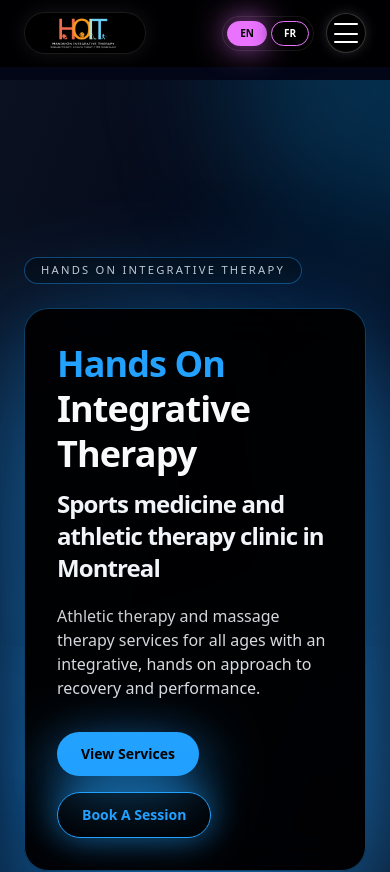
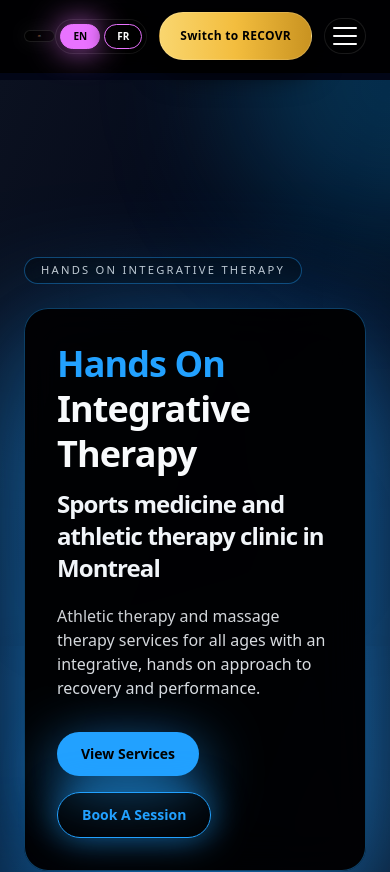
Before and after one commit to RECOVRSportsInc/Website_RECOVRxHOIT, a React (Vite) app: page / in a window 390 px wide. Shown: the top 872 px of the page. Built offline with nearby package versions, Linux system fonts and the light colour scheme.

Commit message:
Update Navbar.tsx

```diff
--- a/src/components/Navbar.tsx
+++ b/src/components/Navbar.tsx
@@ -1,5 +1,4 @@
 // src/components/Navbar.tsx
-
 import { useState, useEffect } from "react";
 import { useBrand } from "../brand/BrandContext";
 import BrandSwitch from "./BrandSwitch";
@@ -8,10 +7,11 @@ import LanguageSwitcher from "./LanguageSwitcher";
 export default function Navbar() {
   const { brand } = useBrand();
   const base = brand.key === "hoit" ? "/" : "/recovrsports";
+  const isRecovr = brand.key === "recovr";
 
   const [open, setOpen] = useState(false);
 
-  // close mobile menu on navigation
+  // close menu when navigating
   useEffect(() => {
     const close = () => setOpen(false);
     window.addEventListener("hashchange", close);
@@ -25,25 +25,26 @@ export default function Navbar() {
   return (
     <header className="fixed top-0 left-0 right-0 z-50 bg-black/90 backdrop-blur-md border-b border-black">
       <div className="container flex items-center justify-between py-3">
+
         {/* Logo */}
         <a href={base} className="no-underline flex items-center">
           <div className="px-3 py-1 rounded-full bg-black/40 backdrop-blur-sm border border-white/10 shadow-[0_0_20px_rgba(255,255,255,0.08)]">
             <img
               src={brand.logoSrc}
               alt={brand.name}
-              className="h-8 md:h-9 w-auto"
+              className="block max-h-7 md:max-h-8 w-auto"
               data-no-translate
             />
           </div>
         </a>
 
-        {/* Desktop Nav */}
+        {/* Desktop nav */}
         <nav className="hidden md:flex items-center space-x-6">
           {brand.nav.map((item) => (
             <a
               key={item.href}
               href={`${base}${item.href === "#" ? "" : item.href}`}
-              className="text-white/90 hover:text-brand-accent no-underline text-sm font-medium"
+              className="text-white/90 hover:text-recovr-gold no-underline text-sm font-medium"
             >
               {item.label}
             </a>
@@ -53,67 +54,38 @@ export default function Navbar() {
           <BrandSwitch />
         </nav>
 
-        {/* Mobile Right Section */}
+        {/* Mobile controls */}
         <div className="md:hidden flex items-center gap-3">
           <LanguageSwitcher />
+          <BrandSwitch />
 
-          {/* Hamburger */}
           <button
+            className="p-2 rounded-full bg-black/40 border border-white/10 shadow-md"
             onClick={() => setOpen(!open)}
-            className="h-10 w-10 flex items-center justify-center rounded-full bg-black/40 border border-white/20 shadow-[0_0_12px_rgba(255,255,255,0.15)]"
-            aria-label="Toggle menu"
+            aria-label="Open menu"
           >
-            <div
-              className={`
-                relative w-6 h-5 transition-all
-                ${open ? "rotate-90" : ""}
-              `}
-            >
-              <span
-                className={`
-                  absolute block h-0.5 w-full bg-white rounded transition-all
-                  ${open ? "top-2.5 rotate-45" : "top-0"}
-                `}
-              />
-              <span
-                className={`
-                  absolute block h-0.5 w-full bg-white rounded transition-all
-                  ${open ? "opacity-0" : "top-2.5"}
-                `}
-              />
-              <span
-                className={`
-                  absolute block h-0.5 w-full bg-white rounded transition-all
-                  ${open ? "top-2.5 -rotate-45" : "bottom-0"}
-                `}
-              />
+            <div className="space-y-1.5">
+              <span className="block w-6 h-0.5 bg-white rounded-full"></span>
+              <span className="block w-6 h-0.5 bg-white rounded-full"></span>
+              <span className="block w-6 h-0.5 bg-white rounded-full"></span>
             </div>
           </button>
         </div>
       </div>
 
-      {/* Mobile Menu Dropdown */}
+      {/* Mobile menu panel */}
       {open && (
-        <div className="md:hidden bg-black/95 backdrop-blur-xl border-t border-white/10 px-6 py-4 space-y-4 shadow-[0_10px_40px_rgba(0,0,0,0.6)]">
+        <div className="md:hidden bg-black/95 backdrop-blur-xl border-t border-white/10 px-6 py-4 space-y-4">
           {brand.nav.map((item) => (
             <a
               key={item.href}
               href={`${base}${item.href === "#" ? "" : item.href}`}
-              className="block text-white/90 text-lg font-medium no-underline py-1"
               onClick={() => setOpen(false)}
+              className="block text-white text-lg font-medium no-underline"
             >
               {item.label}
             </a>
           ))}
-
-          {/* Language + brand switch inside mobile menu */}
-          <div className="pt-3 border-t border-white/10">
-            <LanguageSwitcher />
-          </div>
-
-          <div className="pt-4 pb-2">
-            <BrandSwitch />
-          </div>
         </div>
       )}
     </header>
```
